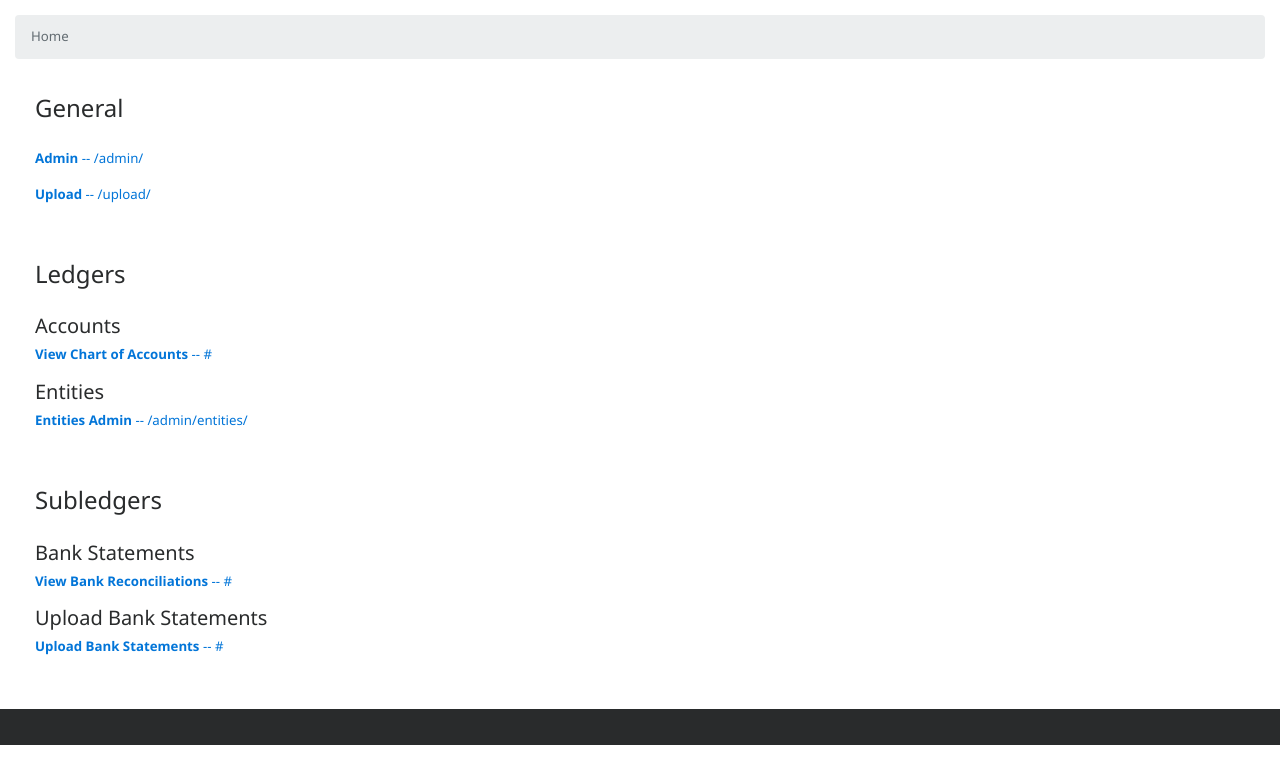
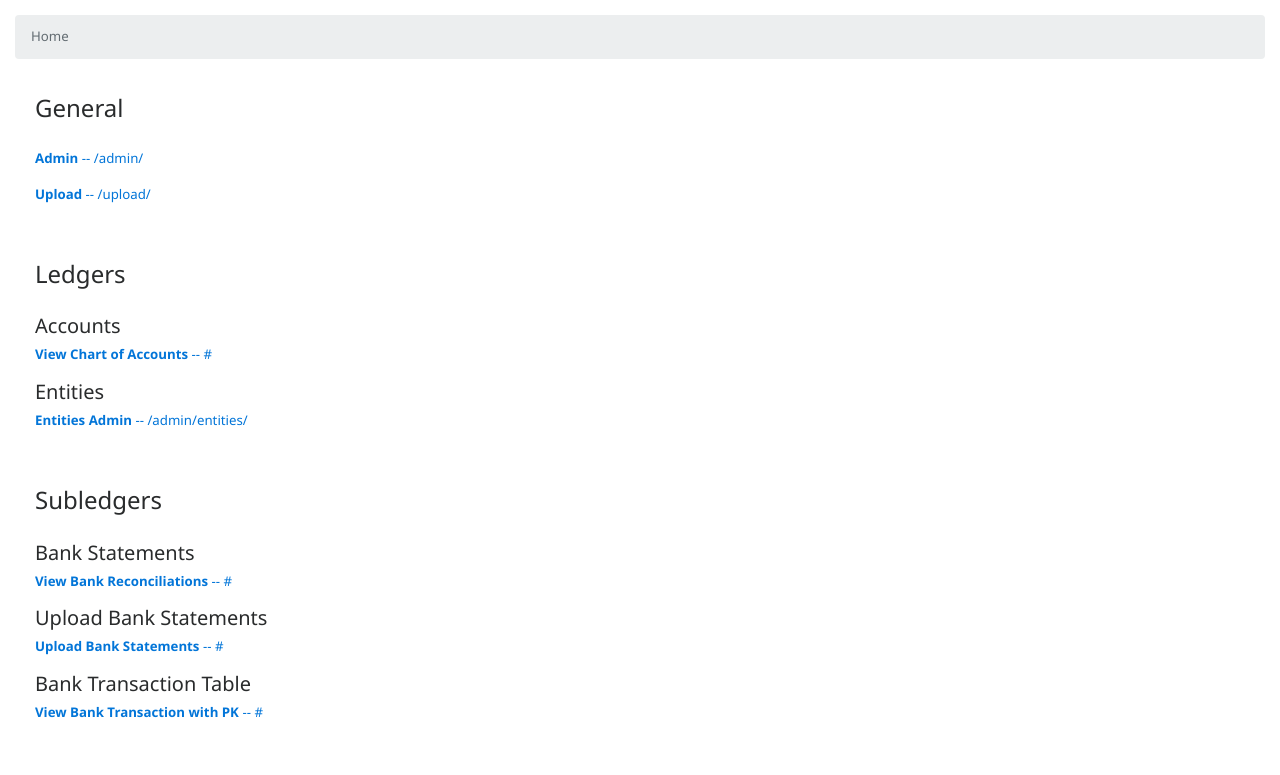
Before and after one commit to elena/open-accounting, a Django app: page / in a window 1280 px wide. Shown: the part 55-830 px from the top of the page. Before the commit the page ends 800 px from the top, so only its background shows below. Run offline with Django 3.2, Linux system fonts and the light colour scheme; parts of the project's set-up code (start-up, migrations or seed data) failed here and were passed over; some libraries are stand-ins or nearby versions.

Commit message:
trivial: Add convenience link to bank view

```diff
--- a/templates/index.html
+++ b/templates/index.html
@@ -73,6 +73,12 @@
       </a>
     </p>
 
+    <h5>Bank Transaction Table</h5>
+    <p>
+      <a href="{% url "bank-reconciliations:bank-transaction-listview" %}">
+        <strong>View Bank Transaction with PK</strong> -- {% url "bank-reconciliations:bank-transaction-listview" %}
+      </a>
+    </p>
 
   </div>
 
```
